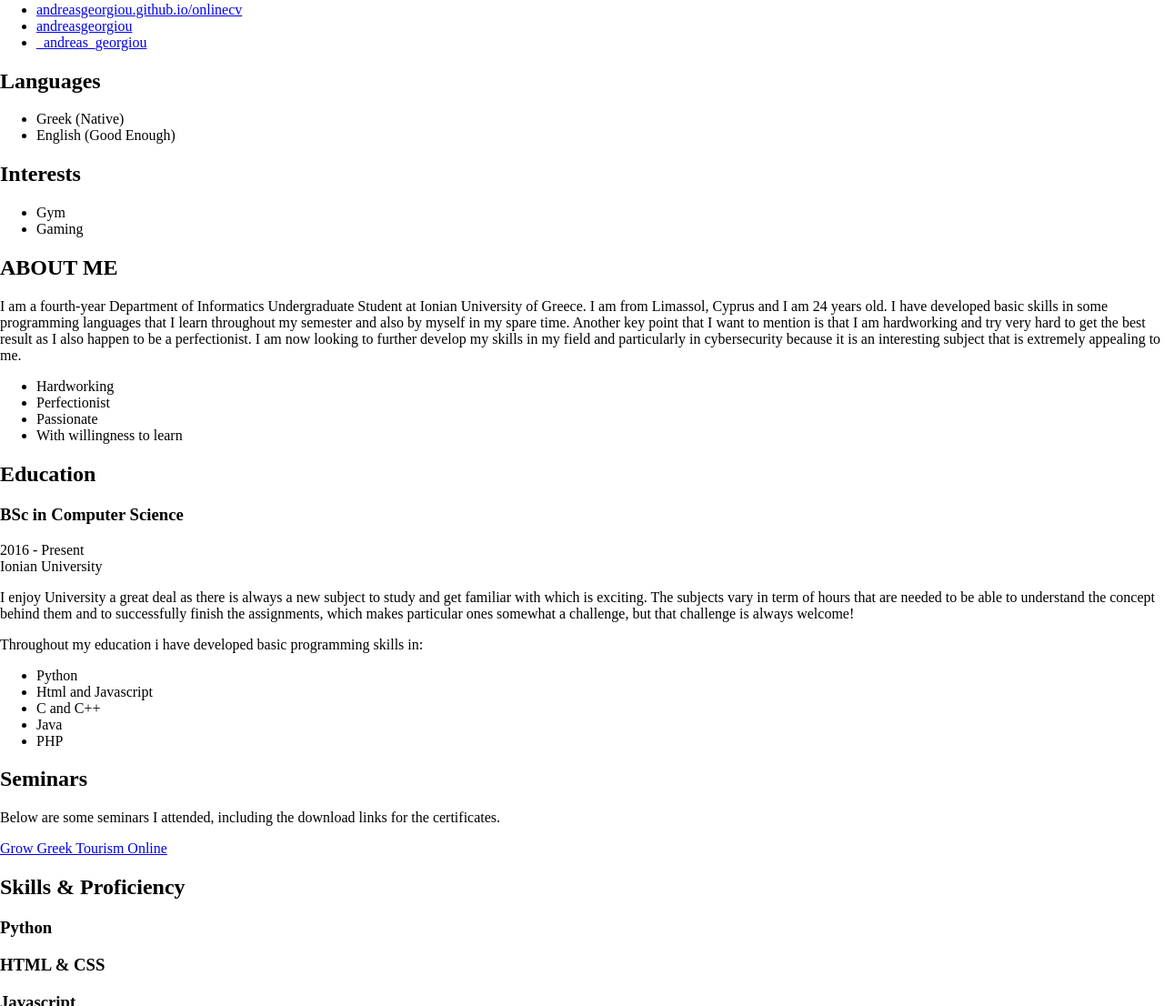
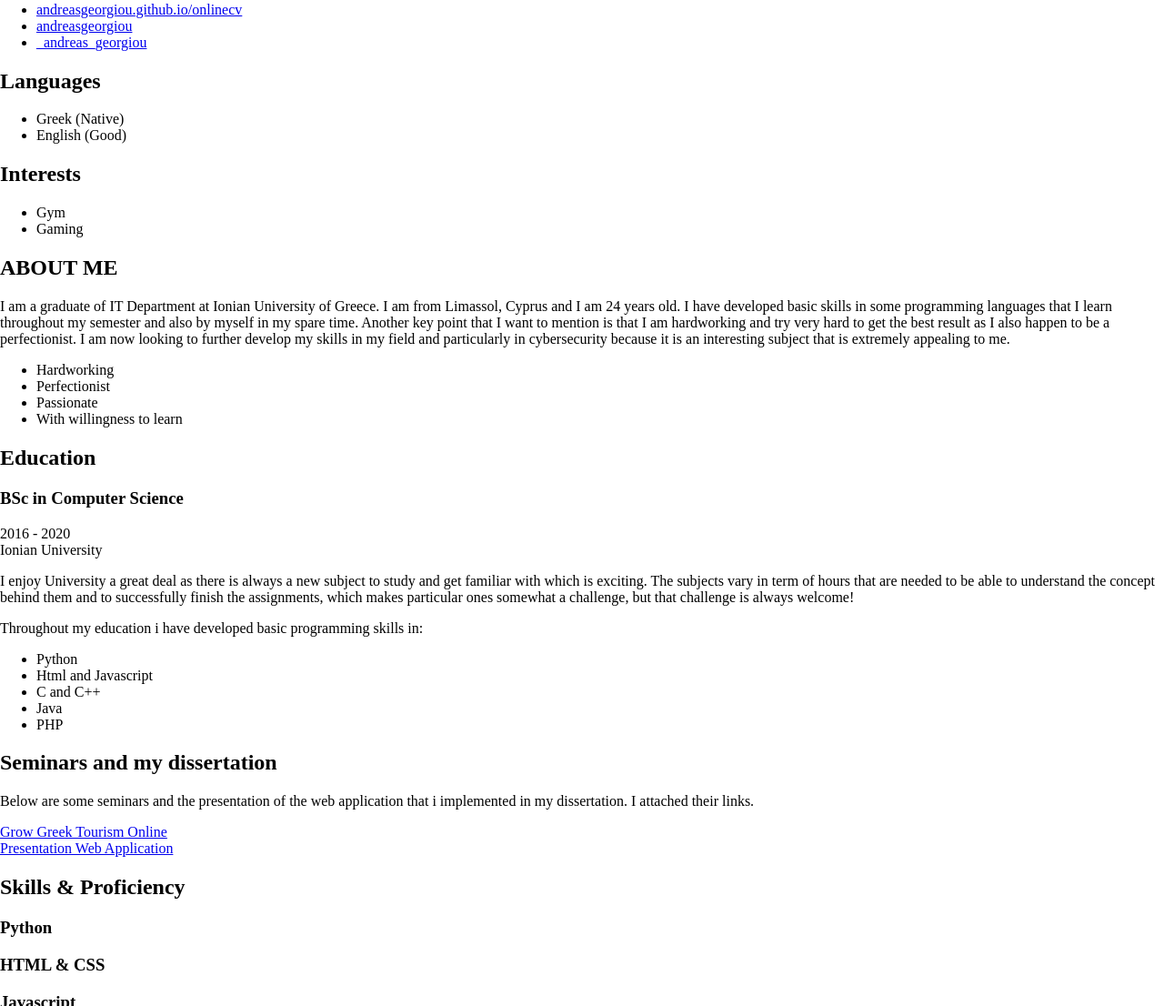
Before and after one commit to andreasgeorgiou/online-resume, a Jekyll site: the page built from index.html, in a window 1280 px wide and 1400 px high, scrolled down 323 px. Shown: the part 294-1400 px from the top of the window at 91% size. Built offline with Jekyll 4.4.1, drawn with Linux system fonts in a browser that asks for light colours; some of the changed text lies outside the part shown.

Commit message:
update data

```diff
--- a/_data/data.yml
+++ b/_data/data.yml
@@ -8,9 +8,8 @@ fontsize: 10pt
 lang: en-us
 geometry: a4paper, left=35mm, right=35mm, top=51mm, bottom=17mm
 address:
-- Miltiadi Margariti 22
-- 49100 Kerkyra
-- Greece
+- 4636 Kolossi, Limassol
+- Cyrpus
 sidebar:
     about: False # set to False or comment line if you want to remove the "how to use?" in the sidebar
     education: False # set to False if you want education in main section instead of in sidebar
@@ -21,7 +20,7 @@ sidebar:
     avatar: profile.png  #place a 100x100 picture inside /assets/images/ folder and provide the name of the file below
 
     # Sidebar links
-    email: Andreasg.7@hotmail.com
+    email: andreasg.7@hotmail.com
     phone: 0357 99240439
     website: andreasgeorgiou.github.io/onlinecv #do not add http://
     # linkedin: alandoe
@@ -39,7 +38,7 @@ sidebar:
         level: Native
 
       - idiom: English
-        level: Good Enough
+        level: Good
 
       #- idiom: Spanish
        # level: Professional
@@ -57,7 +56,7 @@ sidebar:
 career-profile:
     title: ABOUT ME
     summary: |
-     I am a fourth-year Department of Informatics Undergraduate Student at Ionian University of Greece. I am from
+     I am a graduate of IT Department  at Ionian University of Greece. I am from
      Limassol, Cyprus and I am 24 years old. I have developed basic skills in some programming languages that I learn throughout my semester and also by myself in my spare time.
      Another key point that I want to mention is that I am hardworking and try very hard to get the best result as I also happen to be a perfectionist. I am now looking to further develop my skills in my field and particularly in cybersecurity because it is an interesting subject that is extremely appealing to me.
 
@@ -69,7 +68,7 @@ career-profile:
 education:
     - degree: BSc in Computer Science
       university: Ionian University
-      time: 2016 - Present
+      time: 2016 - 2020
       details: |
         I enjoy University a great deal as there is always a new subject to study and get familiar with which is exciting.
         The subjects vary in term of hours that are needed to be able to understand the concept behind them and to successfully finish the assignments, which makes particular ones somewhat a challenge, but that challenge is always welcome!
@@ -127,9 +126,9 @@ experiences:
 
 
 projects:
-    title: Seminars
+    title: Seminars and my dissertation
     intro: >
-      Below are some seminars I attended, including the download links for the certificates.
+      Below are some seminars and the presentation of the web application that i implemented in my dissertation. I attached their links.
 
     assignments:
 
@@ -137,14 +136,9 @@ projects:
         link: "assets/certificates/growgreek.pdf"
         tagline:
 
-    #  - title:
-    #    link:
-    #    tagline:
-
-
-    #  - title:
-    #    link:
-    #    tagline:
+      - title: Presentation Web Application
+        link: "assets/certificates/WebApp.pdf"
+        tagline:
 
    #   - title: Atom
     #    link: "#"
```
